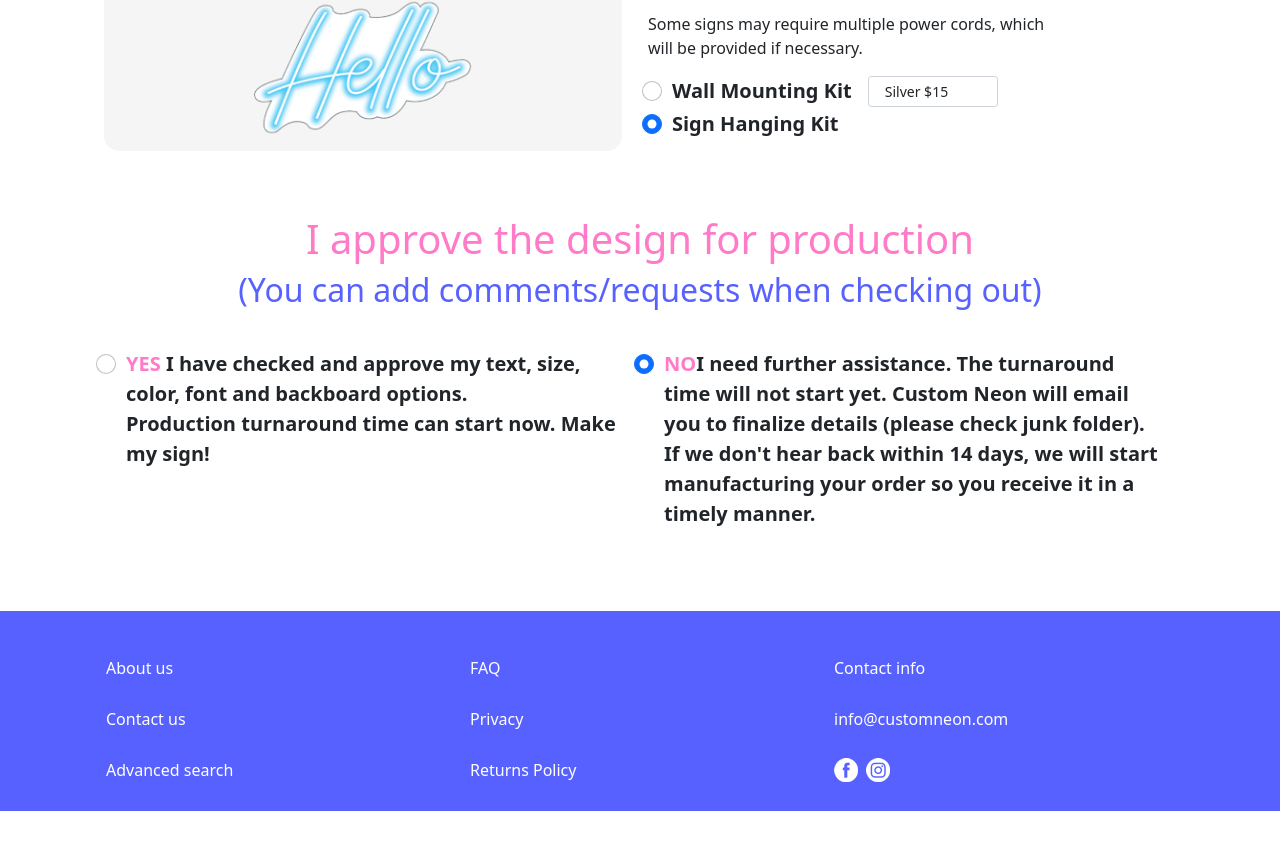
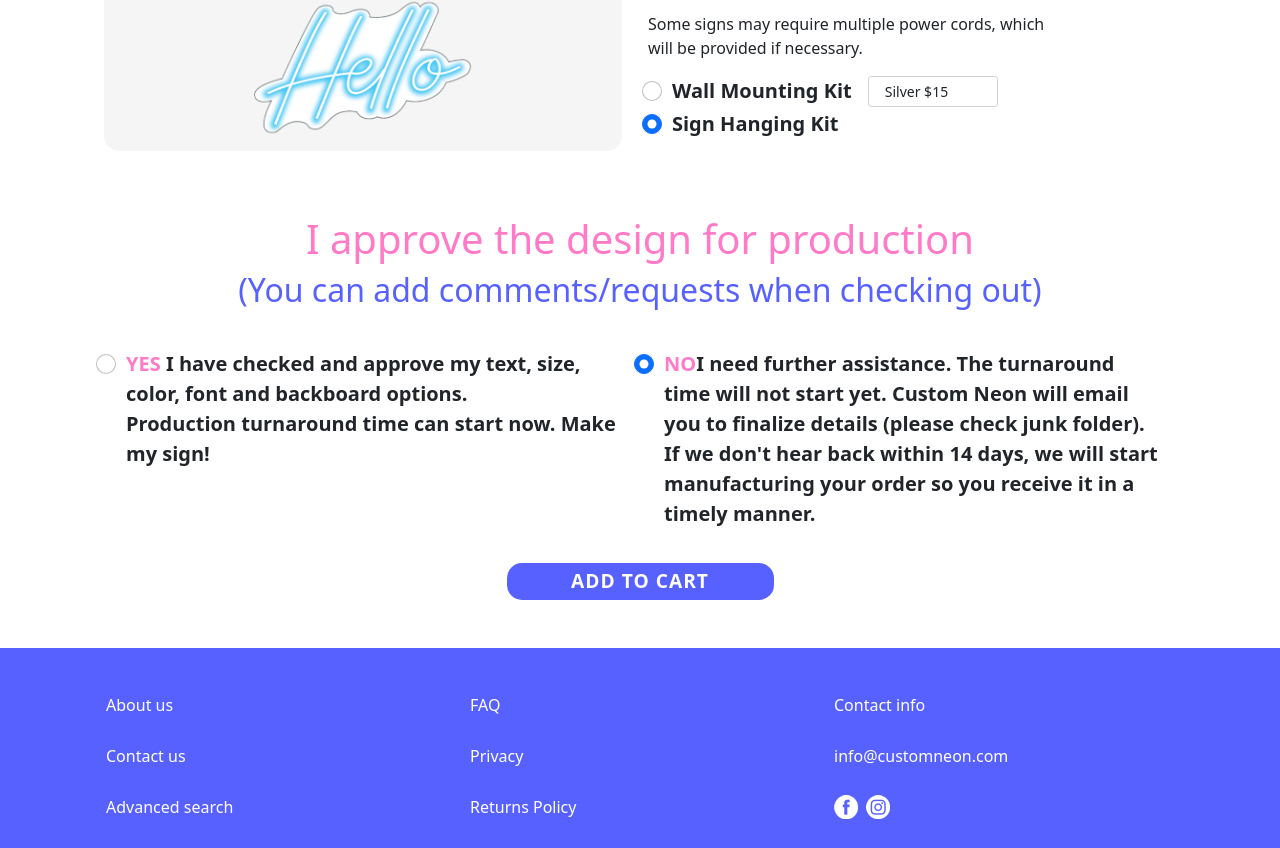
Before and after one commit to A-Wahabb/neon, a React (Create React App) app: page /design-proof in a window 1280 px wide. Shown: the part 881-1729 px from the top of the page. Before the commit the page ends 1692 px from the top, so only its background shows below. Built offline with nearby package versions, Linux system fonts and the light colour scheme.

Commit message:
2nd page done_

```diff
--- a/src/Routes/DesignProofPage.js
+++ b/src/Routes/DesignProofPage.js
@@ -106,6 +106,9 @@ function DesignProofPage(props) {
             </div>
           </div>
         </div>
+        <div className='text-center'>
+          <button className='py-1 w-25 addtocart'>ADD TO CART</button>
+        </div>
       </div>
     </div >
   )
```
